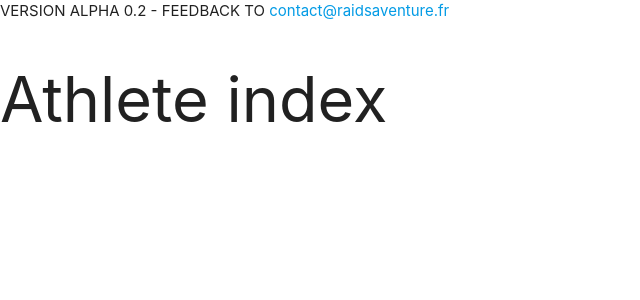
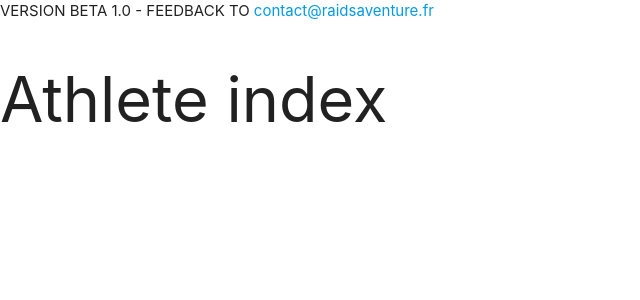
Before and after one commit to janssens/classements_fftri_raids, a Symfony app: template templates/athlete/index.html.twig in a window 1280 px wide. Shown: the top 300 px of the page, without its empty margins (0-640 px from the left). Run offline with Twig, Linux system fonts and the light colour scheme; the template is opened without the code that fills it, so the values that code supplies are empty; some libraries are stand-ins or nearby versions.

Commit message:
Now beta

```diff
--- a/templates/base.html.twig
+++ b/templates/base.html.twig
@@ -13,7 +13,7 @@
     </head>
 
     <body>
-        VERSION ALPHA 0.2 - FEEDBACK TO <a href="mailto:contact@raidsaventure.fr">contact@raidsaventure.fr</a>
+        VERSION BETA 1.0 - FEEDBACK TO <a href="mailto:contact@raidsaventure.fr">contact@raidsaventure.fr</a>
         {% block body %}{% endblock %}
         {% block javascripts %}{% endblock %}
         <!--JavaScript at end of body for optimized loading-->
```
